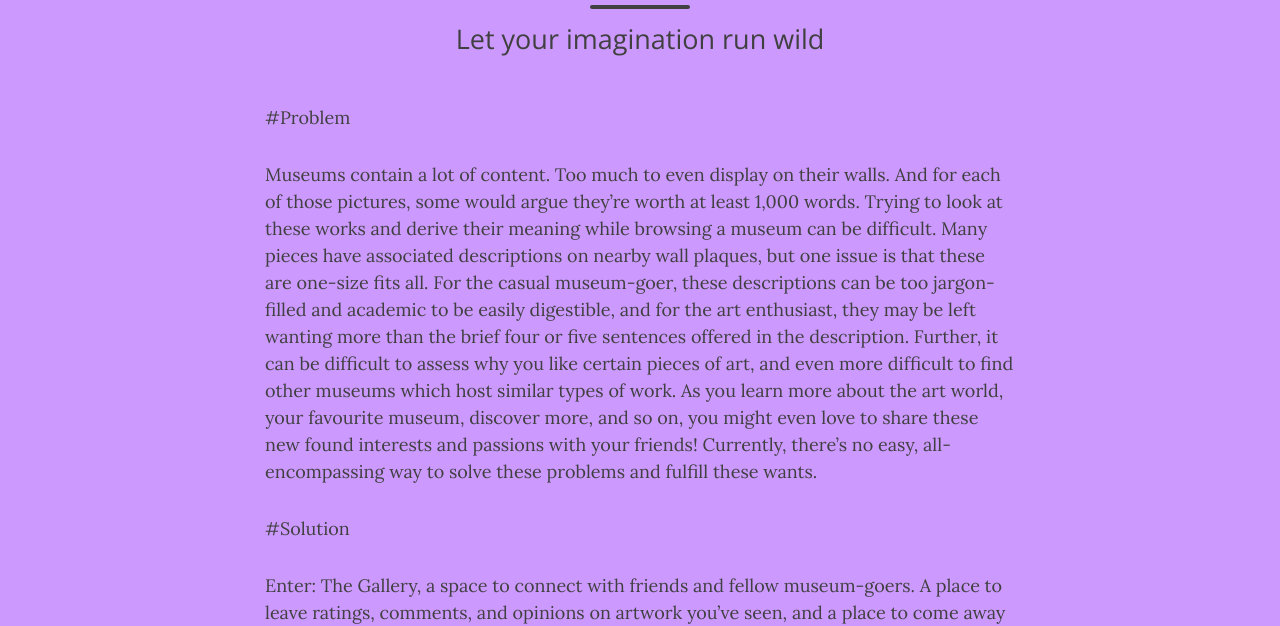
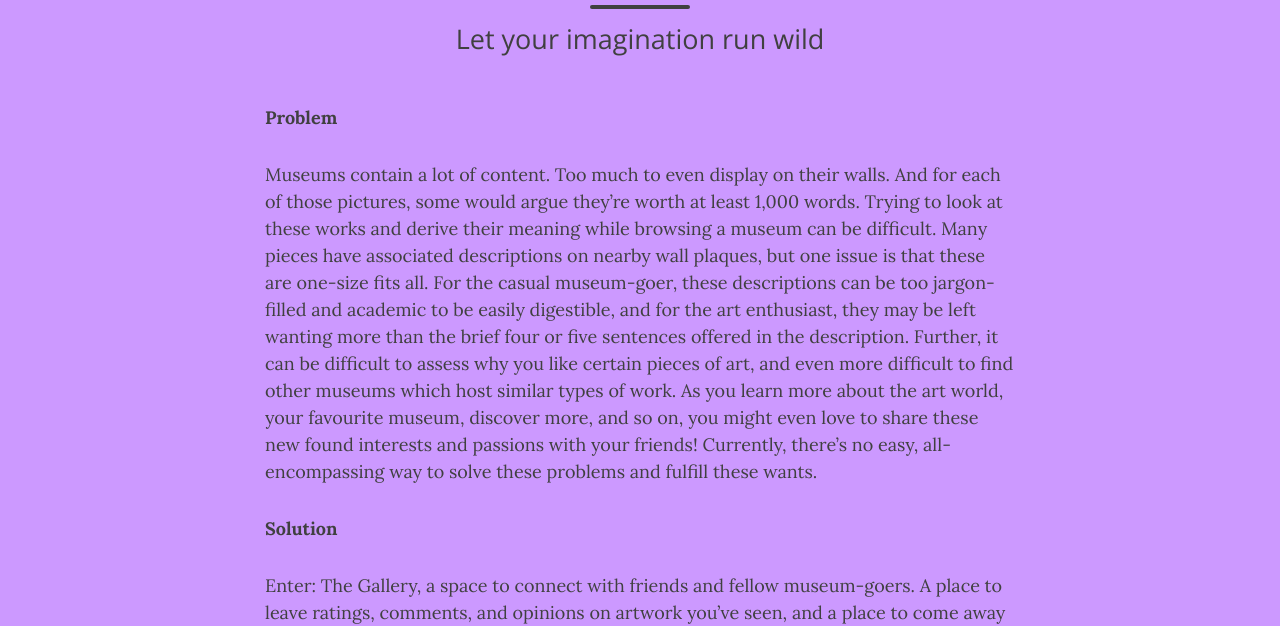
Before and after one commit to ethioeph/muse-soc-network, a Jekyll site: the page built from assignments/proposal.md, in a window 1280 px wide and 1384 px high. Shown: the part 228-854 px from the top of the window. Built offline with Jekyll 4.4.1, drawn with Linux system fonts in a browser that asks for light colours; nearby versions of some CDN libraries.

```diff
--- a/assignments/proposal.md
+++ b/assignments/proposal.md
@@ -7,10 +7,10 @@ gh-badge: [star, fork, follow]
 tags: [test]
 ---
 
-#Problem
+**Problem**
 
 Museums contain a lot of content.  Too much to even display on their walls.  And for each of those pictures, some would argue they’re worth at least 1,000 words.  Trying to look at these works and derive their meaning while browsing a museum can be difficult.  Many pieces have associated descriptions on nearby wall plaques, but one issue is that these are one-size fits all.  For the casual museum-goer, these descriptions can be too jargon-filled and academic to be easily digestible, and for the art enthusiast, they may be left wanting more than the brief four or five sentences offered in the description.  Further, it can be difficult to assess why you like certain pieces of art, and even more difficult to find other museums which host similar types of work.  As you learn more about the art world, your favourite museum, discover more, and so on, you might even love to share these new found interests and passions with your friends!  Currently, there’s no easy, all-encompassing way to solve these problems and fulfill these wants.
 
-#Solution
+**Solution**
 
 Enter: The Gallery,  a space to connect with friends and fellow museum-goers.  A place to leave ratings, comments, and opinions on artwork you’ve seen, and a place to come away with a greater understanding of the world of art around you.  When you’re traveling to a new place, you may not have time to go to all 20+ museums in the locale— but that doesn’t mean you should have to pick a few at random.  Check out museums that your friends have gone to when they visited, look into digitized galleries, and try-out recommended museums curated from the ratings you’ve given to museums you’ve already visited.  As you explore more works, become a trusted critique and share your reviews with the world!  What’s best?  You can enter The Gallery from the convenience of your phone, and take this museum-centric social media with you wherever you go!
```
